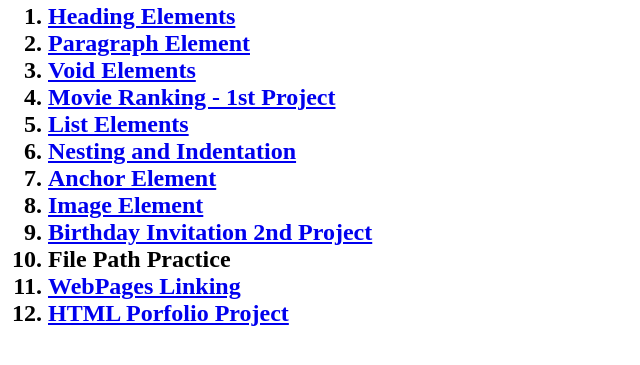
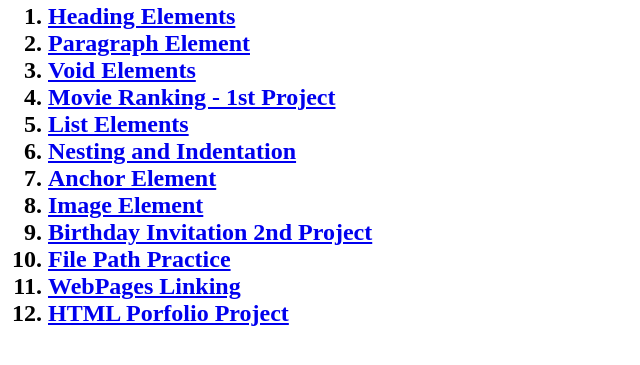
Before and after one commit to RenielJ/html-porfolio-practice, a plain HTML site: page index.html in a window 1280 px wide. Shown: the part 79-444 px from the top of the page, without its empty margins (0-640 px from the left). Drawn offline with Linux system fonts and the light colour scheme.

Commit message:
first changes html practice

```diff
--- a/index.html
+++ b/index.html
@@ -18,7 +18,7 @@
             <li><a href="./3.2+Anchor+Elements/3.2 Anchor Elements/index.html">Anchor Element</a></li>
             <li><a href="./3.3+Image+Elements/3.3 Image Elements/index.html">Image Element</a></li>
             <li><a href="./3.4+Birthday+Invite+Project/3.4 Birthday Invite Project/index.html">Birthday Invitation 2nd Project</a></li>
-        <li><a href="./4.0+File+Paths/4.0 File Paths/Folder0/index.html"></a>File Path Practice</li>
+            <li><a href="./4.0+File+Paths/4.0 File Paths/Folder0/index.html">File Path Practice</a></li>
             <li><a href="./4.1+Webpages/index.html">WebPages Linking</a></li>
             <li><a href="./4.3+HTML+Portfolio+Project/4.3 HTML Porfolio Project/index.html">HTML Porfolio Project</a></li>
         </ol>
```
Lines whose indentation alone changed are shown as unchanged.
